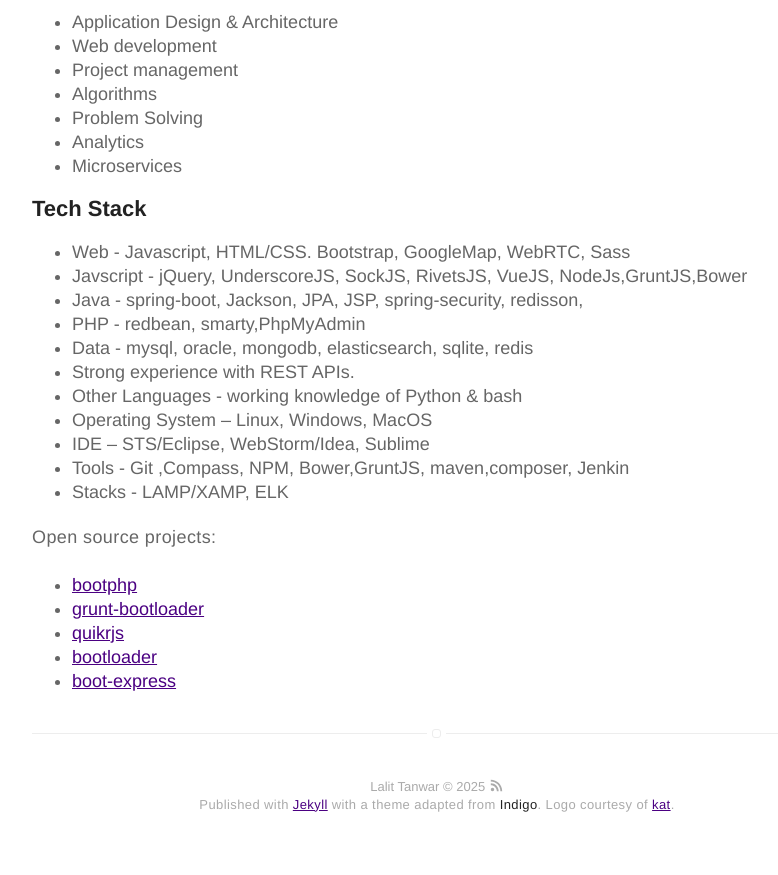
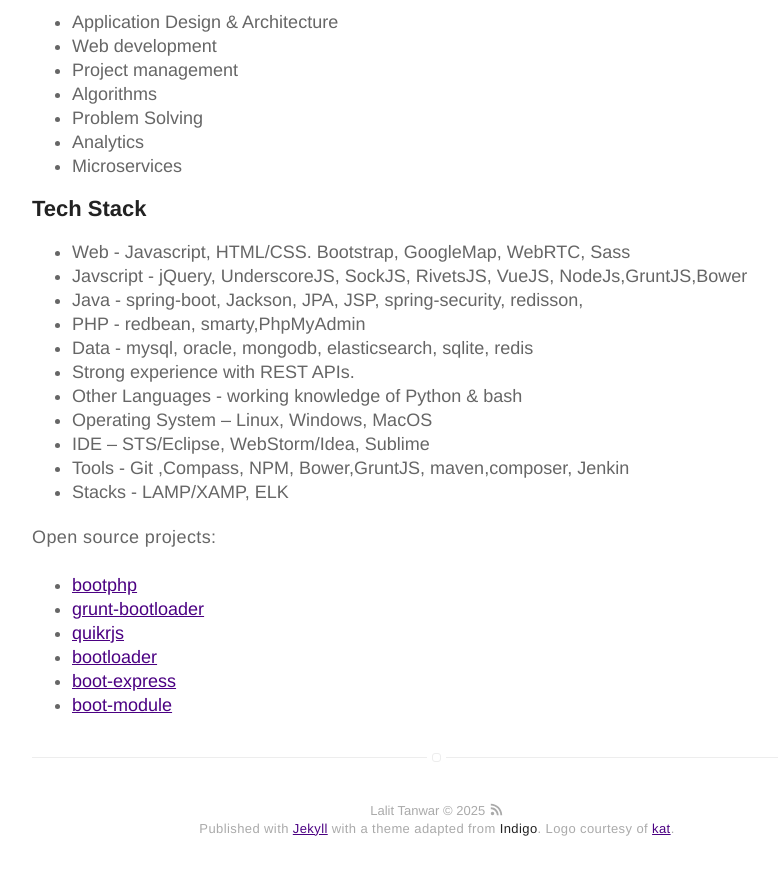
Before and after one commit to lnt/lnt.github.io, a Jekyll site: the page built from about.md, in a window 1280 px wide and 900 px high, scrolled down 900 px. Shown: the top 875 px of the window, without its empty margins (203-981 px from the left). Built offline with Jekyll 4.4.1, drawn with Linux system fonts in a browser that asks for light colours.

Commit message:
Update about.md

```diff
--- a/about.md
+++ b/about.md
@@ -54,6 +54,7 @@ Open source projects:
 - [quikrjs][]
 - [bootloader][]
 - [boot-express][]
+- [boot-module][]
 
 
 [bootphp]: https://github.com/bootphp
@@ -61,3 +62,4 @@ Open source projects:
 [quikrjs]: hhttps://github.com/lnt/quikr.js
 [bootloader]: https://github.com/bootloader
 [boot-express]: https://github.com/bootloader/boot-express
+[boot-module]: https://github.com/webmodule/bootloader
```
